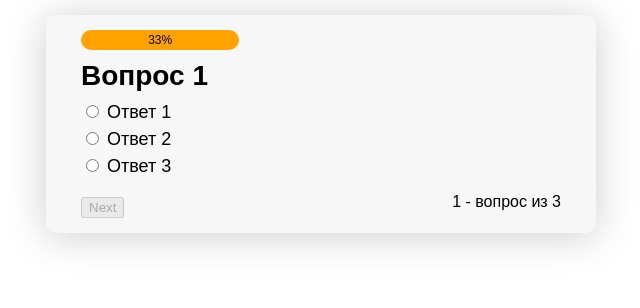
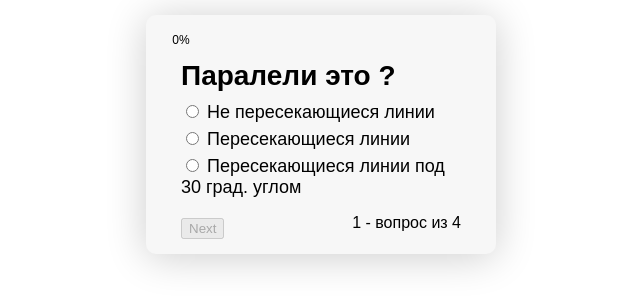
Before and after one commit to aximas/quiz-app, a plain HTML site: page index.html in a window 1280 px wide. Shown: the whole page, without its empty margins (319-959 px from the left). Drawn offline with Linux system fonts and the light colour scheme.

Commit message:
progress bar shows procent of progress quiz

```diff
--- a/css/style.css
+++ b/css/style.css
@@ -10,7 +10,7 @@ p {
 
 .quiz {
   margin: 15px auto;
-  width: 480px;
+  width: 280px;
   max-width: 880px;
   padding: 15px 35px;
   background: #f7f7f7;
@@ -93,13 +93,40 @@ p {
   width: var(--elem-width);
   height: 20px;
   background-color: var(--elem-backg);
+  justify-content: center;
+  align-items: center;
+  border-radius: 10px;
+  transition: 0.4s ease;
   display: flex;
+}
+
+.progress-bar-visible {
+}
+
+.progress-bar-hidden {
+  display: none;
+}
+
+.progress-bar p {
+  font-size: 12px;
+}
+
+.progress-bar-result {
+  display: flex;
+  width: 100%;
+  height: 20px;
+  background-color: var(--elem-backg-result);
   justify-content: center;
   align-items: center;
   border-radius: 10px;
   transition: 0.4s ease;
 }
-
-.progress-bar p {
+.progress-bar-result p {
   font-size: 12px;
 }
+.progress-bar-result-visible {
+}
+
+.progress-bar-result-hidden {
+  display: none;
+}
--- a/index.html
+++ b/index.html
@@ -12,6 +12,9 @@
 <body>
     <div class="quiz" id="quiz">
         <div class="progress-bar" id="progress-bar">
+        </div>
+        <div class="progress-bar-result" id="progress-bar-result">
+            <p>100%</p>
         </div>
         <div class="quiz-questions" id="quiz-questions">
 
--- a/script.js
+++ b/script.js
@@ -1,20 +1,20 @@
 const Data = [
     {
-        question: 'Вопрос 1',
+        question: 'Паралели это ?',
         answers: [
             {
                 id: '1',
-                value: 'Ответ 1',
+                value: 'Не пересекающиеся линии',
                 correct: true,
             },
             {
                 id: '2',
-                value: 'Ответ 2',
+                value: 'Пересекающиеся линии',
                 correct: false,
             },
             {
                 id: '3',
-                value: 'Ответ 3',
+                value: 'Пересекающиеся линии под 30 град. углом',
                 correct: false,
             },
 
@@ -22,21 +22,21 @@ const Data = [
         ]
     },
     {
-        question: 'Вопрос 2',
+        question: 'Перпендикулярный угол это',
         answers: [
             {
                 id: '4',
-                value: 'Ответ 1',
+                value: '180 град',
                 correct: false,
             },
             {
                 id: '5',
-                value: 'Ответ 2',
+                value: '90 град',
                 correct: true,
             },
             {
                 id: '6',
-                value: 'Ответ 3',
+                value: '45 град',
                 correct: false,
             },
 
@@ -44,21 +44,43 @@ const Data = [
         ]
     },
     {
-        question: 'Вопрос 3',
+        question: 'Формула нахождения площади ? (a и b стороный прямоугольника)',
         answers: [
             {
                 id: '47',
-                value: 'Ответ 31',
+                value: 'S = a / b',
                 correct: false,
             },
             {
                 id: '8',
-                value: 'Ответ 42',
+                value: 'S = a * b',
                 correct: true,
             },
             {
                 id: '9',
-                value: 'Ответ 53',
+                value: 'S = a * b * a',
+                correct: false,
+            },
+
+
+        ]
+    },
+    {
+        question: 'Формула периметра ? (a и b стороный прямоугольника)',
+        answers: [
+            {
+                id: '417',
+                value: 'P = a * b',
+                correct: false,
+            },
+            {
+                id: '18',
+                value: 'P = a + b',
+                correct: true,
+            },
+            {
+                id: '19',
+                value: 'P = a - b',
                 correct: false,
             },
 
@@ -76,12 +98,13 @@ const quiz = document.getElementById('quiz'),
     quizResults = document.getElementById('quiz-results'),
     quizResultsCounter = document.getElementById('quiz-results-counter'),
     progressBar = document.getElementById('progress-bar'),
+    progressBarResult = document.getElementById('progress-bar-result'),
     btnNext = document.getElementById('btn-next'),
     btnRestart = document.getElementById('btn-restart');
 
 const renderQuestions = (index) => {
     renderIndicator(index + 1);
-    renderProgressbar(index + 1);
+    renderProgressbar(index);
     quizQuestions.dataset.currentStep = index;
     const renderAnswers = () => Data[index].answers
           .map((answer) =>
@@ -169,8 +192,21 @@ const renderResultsCount = () => {
         }
     });
     var countChanged = count - 1;
-     content += `Всего вопросов ${Data.length}<br>
+    if (countChanged == Data.length) {
+        content += `Ураа вы ответили на все вопросы правильно !!! <br>
+                    Всего вопросов ${Data.length}<br>
+                    Правильных ответов ${countChanged}`
+    }
+    else if (countChanged == (Data.length - 1)) {
+        content += `Почти правильно только один неправильный ответ <br>
+        Всего вопросов ${Data.length}<br>
+        Правильных ответов ${countChanged}`
+    }
+    else {
+        content += `Всего вопросов ${Data.length}<br>
                 Правильных ответов ${countChanged}`
+    }
+
      console.log(countChanged);
 
      quizResultsCounter.innerHTML = content;
@@ -185,14 +221,13 @@ const renderProgressbar = (currentStep) => {
    let percent = ((currentStep/(Data.length)).toFixed(2)) * 100;
    let backgProgressStart = '#ffa200';
    let backgProgressFinish = '#00a03e';
+
    progressBar.style.setProperty('--elem-width', percent + '%');
-    progressBar.innerHTML = `<p> ${percent}% </p>`
-    if (percent < 100) {
+   progressBar.innerHTML = `<p> ${percent}% </p>`
+
         progressBar.style.setProperty('--elem-backg', backgProgressStart);
-    }
-    else {
-        progressBar.style.setProperty('--elem-backg', backgProgressFinish);
-    }
+        progressBarResult.style.setProperty('--elem-backg-result', backgProgressFinish);
+        progressBarResult.classList.add('progress-bar-result-hidden');
 }
 
 quiz.addEventListener('change', (event) => {
@@ -213,6 +248,8 @@ quiz.addEventListener('click', (event) => {
         quizIndicator.classList.add('indicator--hidden')
         quizResults.classList.add('results--visible')
         quizResultsCounter.classList.add('results--visible')
+        progressBar.classList.add('progress-bar-hidden')
+        progressBarResult.classList.remove('progress-bar-result-hidden')
         btnNext.classList.add('btn-next--hidden')
         setTimeout( () => {
             btnRestart.classList.add('btn-restart--visible')
@@ -235,6 +272,8 @@ quiz.addEventListener('click', (event) => {
         quizResultsCounter.classList.remove('results--visible');
         btnNext.classList.remove('btn-next--hidden');
         btnRestart.classList.remove('btn-restart--visible');
+        progressBar.classList.remove('progress-bar-hidden')
+        progressBarResult.classList.add('progress-bar-result-hidden')
         renderQuestions(0);
 
    }
```
